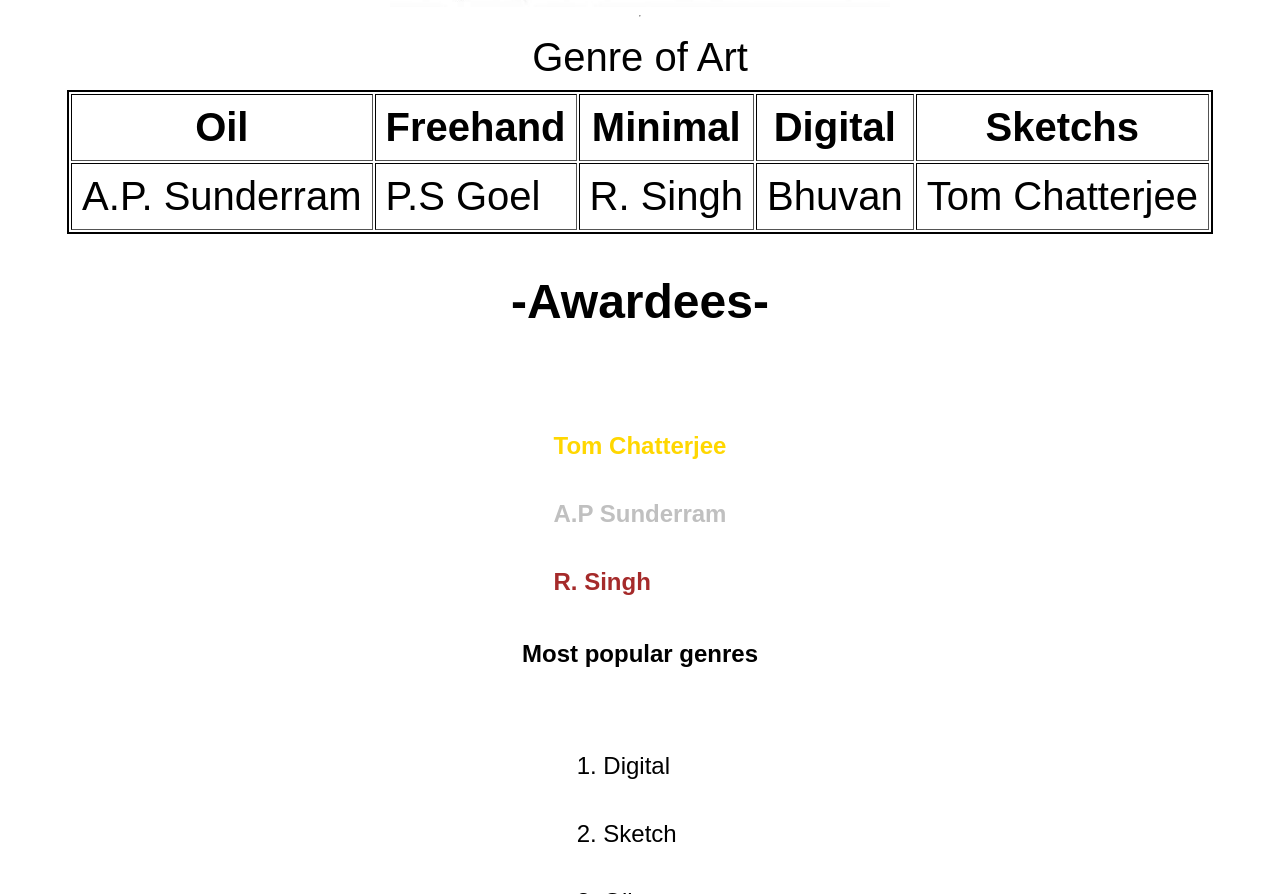
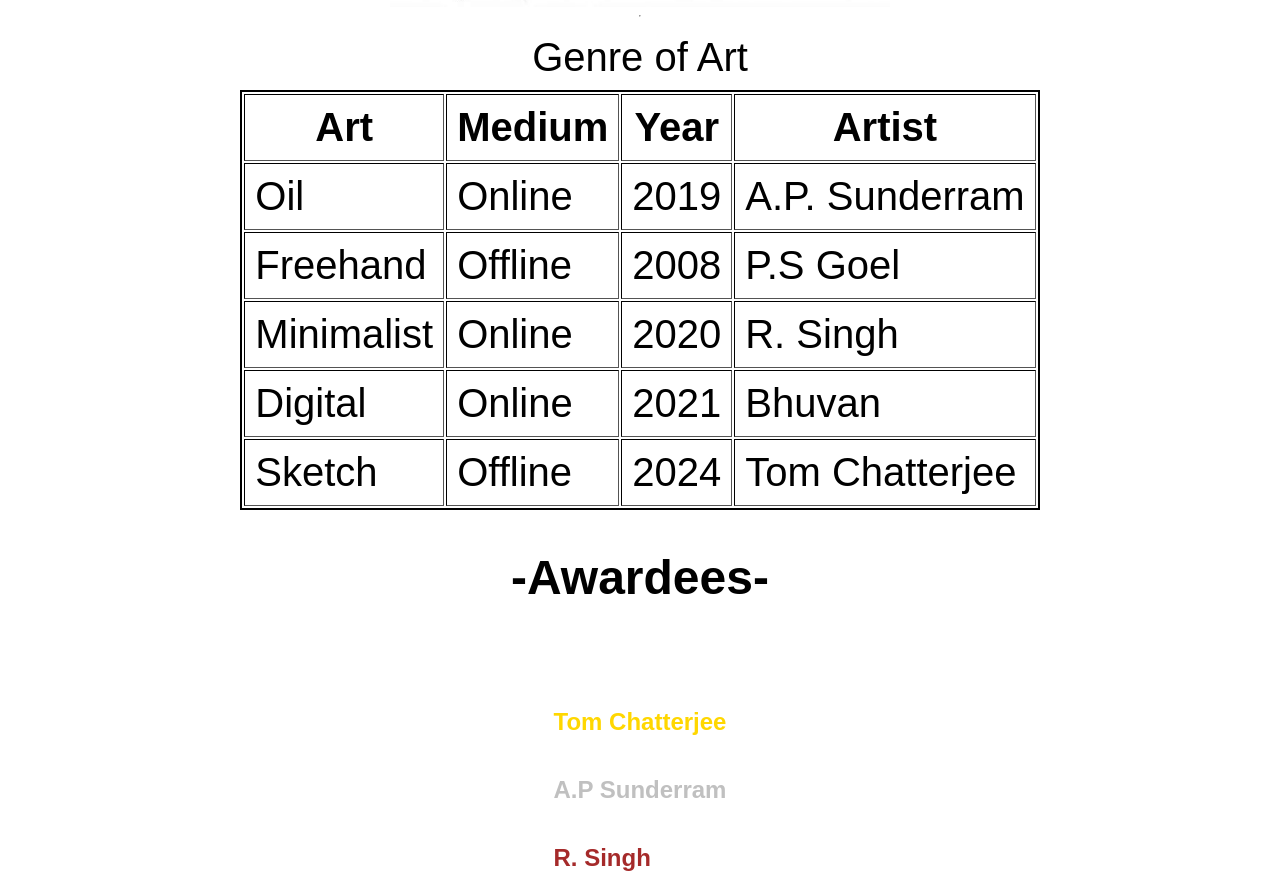
Before and after one commit to realishaanlohani/ca-wd, a plain HTML site: page index.html in a window 1280 px wide. Shown: the part 4302-5196 px from the top of the page. Drawn offline with Linux system fonts and the light colour scheme.

Commit message:
final commit

```diff
--- a/index.html
+++ b/index.html
@@ -1,10 +1,12 @@
 <!DOCTYPE html>
+
 <html lang="en">
 <head>
     <meta charset="UTF-8">
     <meta name="viewport" content="width=device-width, initial-scale=1.0">
     <title>Gallery of Serenity!</title>
     <style>
+        /* css for styling */
         *{
             font-family: sans-serif;
         }
@@ -35,6 +37,7 @@
             margin-top: 5vh;
             margin-left: -5vh;
         }
+        /* adding hover effect */
         .linkh:hover{
             color: rgb(162, 4, 4);
             transition: 0.6s ease;
@@ -42,6 +45,7 @@
     </style>
 </head>
 <body>
+    <!-- h1 heading completed -->
     <h1>The Gallery of Serenity!</h1>
     <h2>
         <em>Oil Painting</em>
@@ -53,6 +57,7 @@
     </h2>
     <img style="width: 500px; height: auto;" src="images/i2.jpg">
     <hr>
+    <!-- Adding Painting genres -->
     <h2>
         <i>Minimalist</i>
     </h2>
@@ -68,33 +73,49 @@
     </h2>
     <img style="width: 500px; height: auto;" src="images/i5.jpg">
     <hr>
-    <!-- <h2>
-        Oil Painting!
-    </h2>
-    <h2>
-        Oil Painting!
-    </h2>
-    <h2>
-        Oil Painting!
-    </h2> -->
+
+    <!-- Added tables -->
     <table border="4">
         <caption>Genre of Art</caption>
         <tr>
-            <th>Oil</th>
-            <th>Freehand</th>
-            <th>Minimal</th>
-            <th>Digital</th>
-            <th>Sketchs</th>
+            <th>Art</th>
+            <th>Medium</th>
+            <th>Year</th>
+            <th>Artist
+            </th>
         </tr>
         <tr>
+            <td>Oil</td>
+            <td>Online</td>
+            <td>2019</td>
             <td>A.P. Sunderram</td>
+        </tr>
+        <tr>
+            <td>Freehand</td>
+            <td>Offline</td>
+            <td>2008</td>
             <td>P.S Goel</td>
+        </tr>
+        <tr>
+            <td>Minimalist</td>
+            <td>Online</td>
+            <td>2020</td>
             <td>R. Singh</td>
+        </tr>
+        <tr>
+            <td>Digital</td>
+            <td>Online</td>
+            <td>2021</td>
             <td>Bhuvan</td>
+        </tr>
+        <tr>
+            <td>Sketch</td>
+            <td>Offline</td>
+            <td>2024</td>
             <td>Tom Chatterjee</td>
         </tr>
     </table>
-
+<!-- Added unordered list -->
     <h2 class="award">-Awardees-</h2>
     <ul><b>
         <li style="color: gold;">Tom Chatterjee</li>
@@ -102,11 +123,13 @@
         <li style="color: brown;">R. Singh</li></b>
     </ul>
     <h2>Most popular genres</h2>
+    <!-- Added ordered list -->
     <ol style="font-size: 3vh;">
         <li>Digital</li>
         <li>Sketch</li>
         <li>Oil</li>
     </ol>
+    <!-- link with a class -->
     <a class="linkh" href="https://onlinegallery.art/en/" style="font-size: 9vh;">View More Art galleries Here!!!</a>
 
 </body>
```
